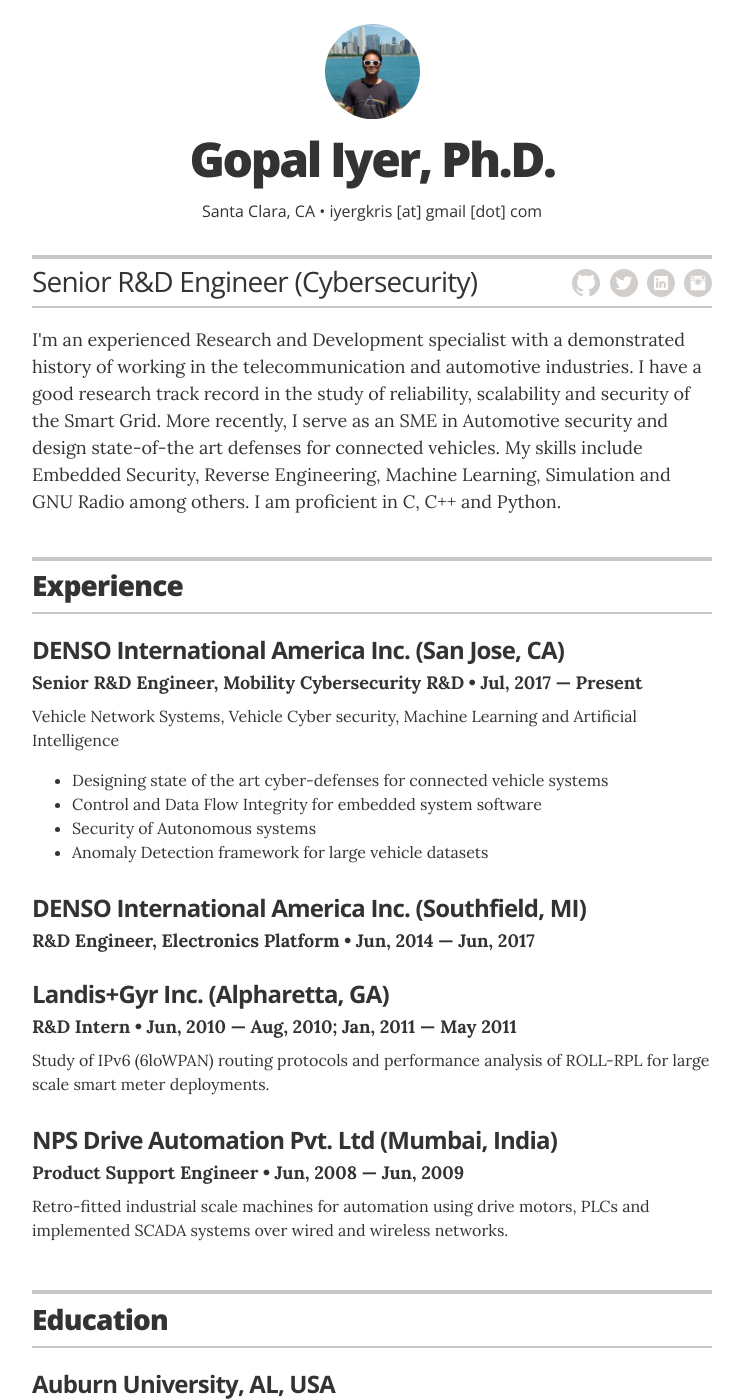
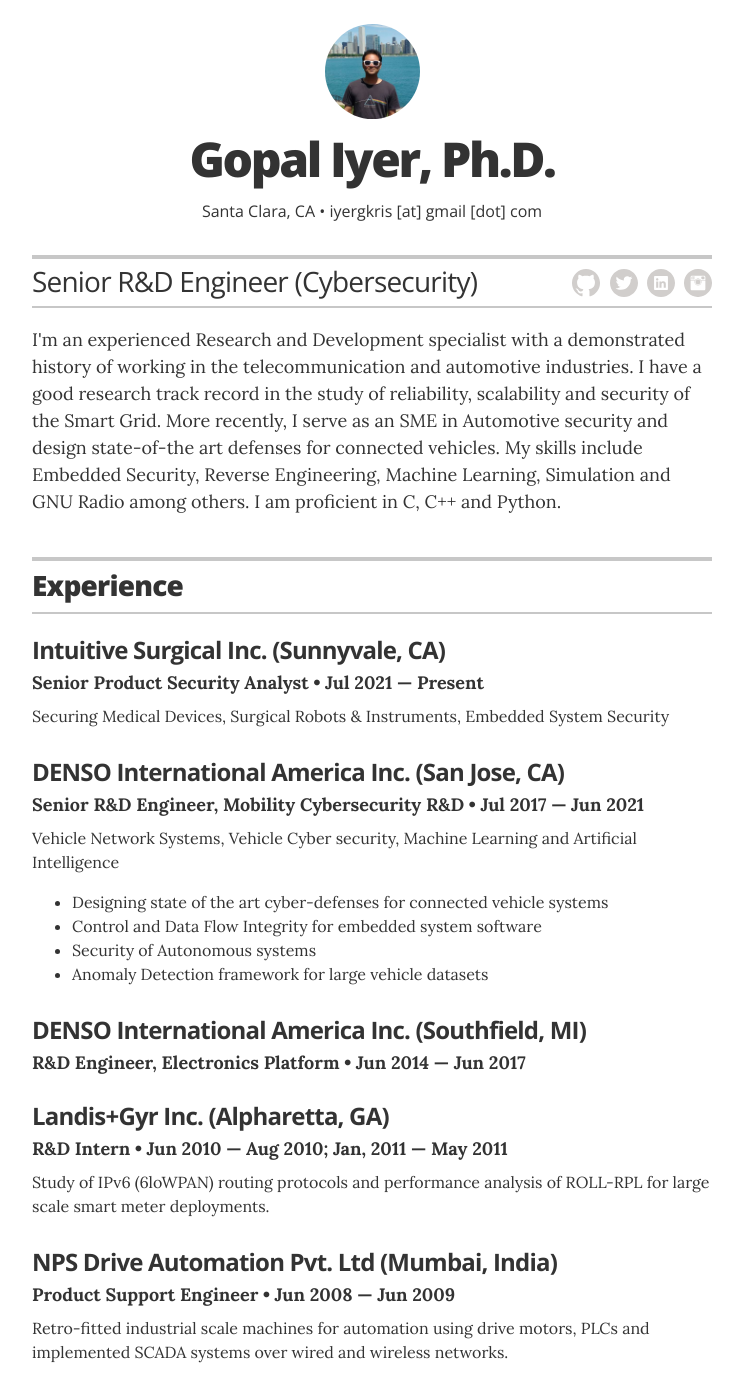
Before and after one commit to iyergkris/iyergkris.github.io, a Jekyll site: the page built from index.html, in a window 1280 px wide and 1400 px high. Shown: the whole window, without its empty margins (268-1011 px from the left). Built offline with Jekyll 4.4.1, drawn with Linux system fonts in a browser that asks for light colours.

Commit message:
Work update

```diff
--- a/_data/experience.yml
+++ b/_data/experience.yml
@@ -1,24 +1,31 @@
 # Jobs
+
+# Senior Product Security Analyst
+- company: Intuitive Surgical Inc. (Sunnyvale, CA)
+  position: Senior Product Security Analyst
+  duration: Jul 2021 &mdash; Present
+  summary: Securing Medical Devices, Surgical Robots & Instruments, Embedded System Security
+
 # Senior R&D Engineer (Cybersecurity)
 - company: DENSO International America Inc. (San Jose, CA)
   position: Senior R&D Engineer, Mobility Cybersecurity R&D
-  duration: Jul, 2017 &mdash; Present
+  duration: Jul 2017 &mdash; Jun 2021
   summary: Vehicle Network Systems, Vehicle Cyber security, Machine Learning and Artificial Intelligence <ul class="resume-item-list"><li>Designing state of the art cyber-defenses for connected vehicle systems</li><li>Control and Data Flow Integrity for embedded system software</li><li>Security of Autonomous systems</li><li>Anomaly Detection framework for large vehicle datasets</li></ul>
 
 # R&D Engineer
 - company: DENSO International America Inc. (Southfield, MI)
   position: R&D Engineer, Electronics Platform
-  duration:  Jun, 2014 &mdash; Jun, 2017
+  duration: Jun 2014 &mdash; Jun 2017
 
 
 # R&D Intern
 - company: Landis+Gyr Inc. (Alpharetta, GA)
   position: R&D Intern
-  duration: Jun, 2010  &mdash; Aug, 2010; Jan, 2011 &mdash; May 2011
+  duration: Jun 2010  &mdash; Aug 2010; Jan, 2011 &mdash; May 2011
   summary: Study of IPv6 (6loWPAN) routing protocols and performance analysis of ROLL-RPL for large scale smart meter deployments.
 
 # Product Support Engineer
 - company: NPS Drive Automation Pvt. Ltd (Mumbai, India)
   position: Product Support Engineer
-  duration: Jun, 2008  &mdash; Jun, 2009
+  duration: Jun 2008  &mdash; Jun 2009
   summary: Retro-fitted industrial scale machines for automation using drive motors, PLCs and implemented SCADA systems over wired and wireless networks.
```
